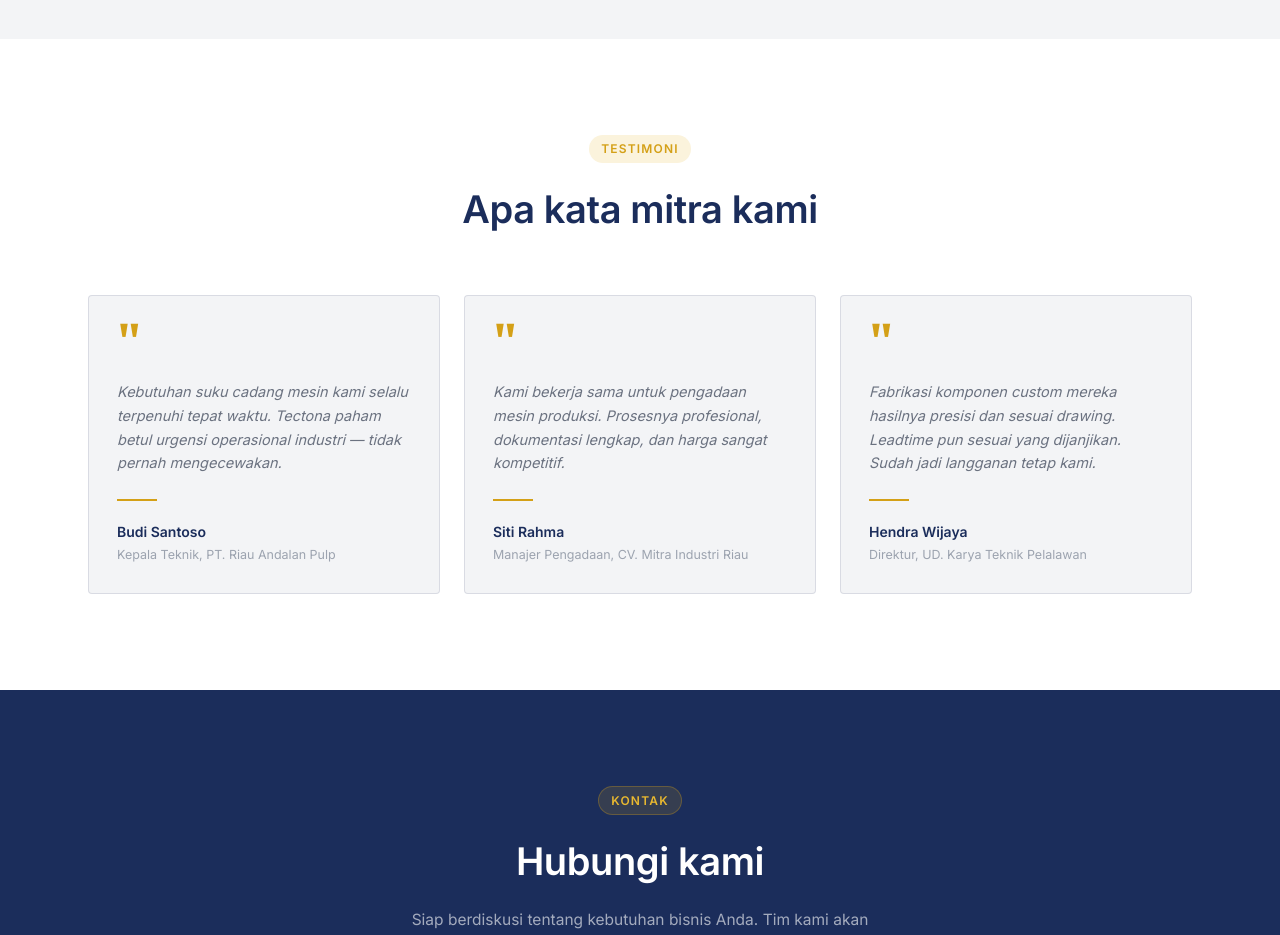
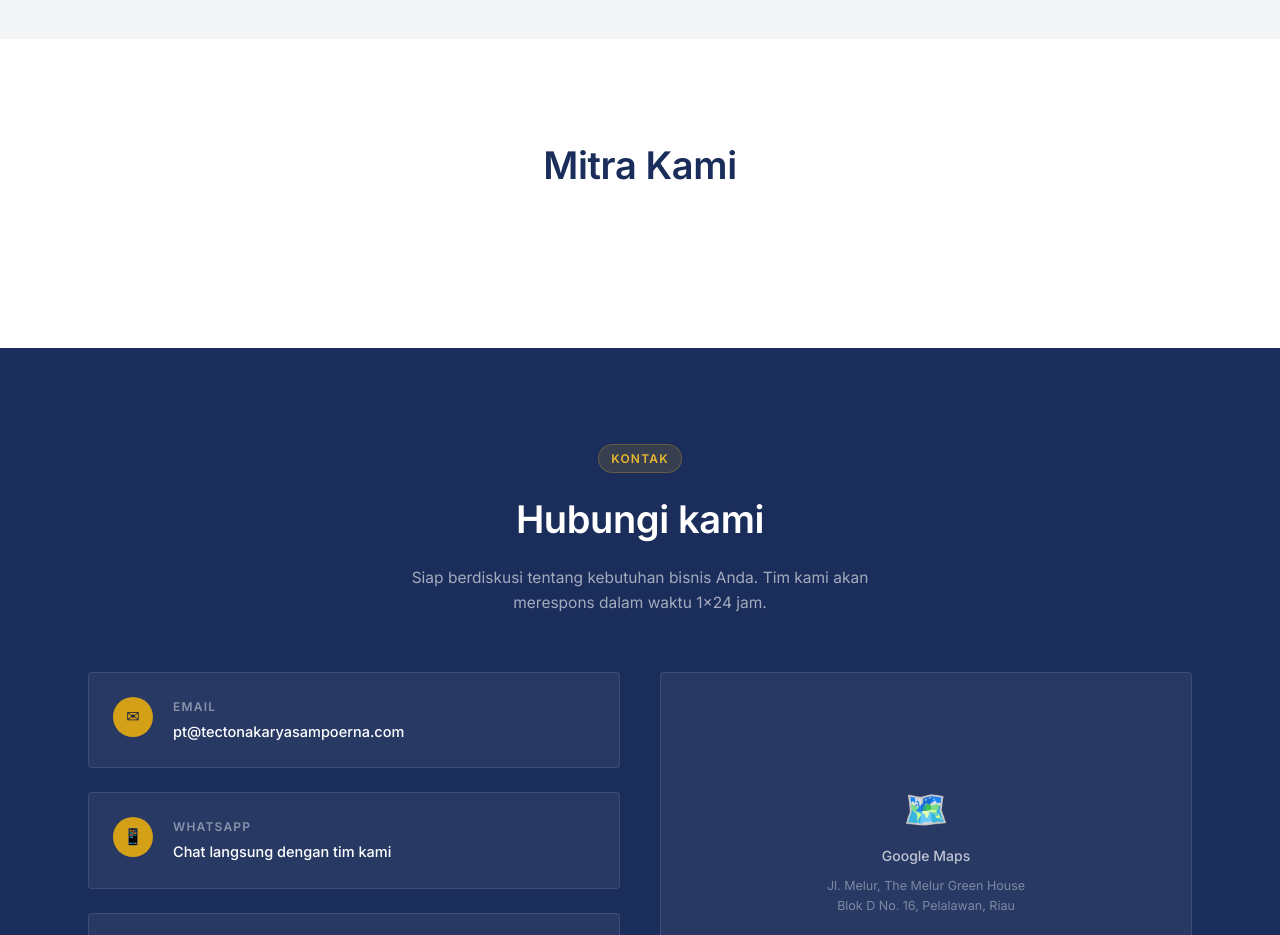
Before and after one commit to ifs20004-itdel/prototype, a Next.js app: page / in a window 1280 px wide. Shown: the part 2900-3835 px from the top of the page. Built offline with nearby package versions, Linux system fonts and the light colour scheme.

Commit message:
fix: delete testimoni

```diff
--- a/components/Partner.tsx
+++ b/components/Partner.tsx
@@ -4,14 +4,7 @@
   return (
     <section className="py-24" style={{ background: "var(--white)" }}>
       <div className="max-w-6xl mx-auto px-6">
-        {/* Header */}
         <div className="text-center mb-14">
-          <div
-            className="inline-block text-[12px] font-bold uppercase tracking-widest mb-4 px-3 py-1 rounded-full"
-            style={{ background: "var(--gold-pale)", color: "var(--gold)" }}
-          >
-            Testimoni
-          </div>
           <h2
             className="text-[32px] md:text-[38px] font-bold"
             style={{
@@ -20,12 +13,12 @@
               letterSpacing: "-0.01em",
             }}
           >
-            Apa kata mitra kami
+            Mitra Kami
           </h2>
         </div>
 
         {/* Cards */}
-        <div className="grid md:grid-cols-3 gap-6">
+        {/* <div className="grid md:grid-cols-3 gap-6">
           {testimonials.map((t, i) => (
             <div
               key={i}
@@ -35,7 +28,6 @@
                 border: "1px solid var(--line)",
               }}
             >
-              {/* Quote mark */}
               <div
                 className="text-[48px] leading-none font-bold mb-4 -mt-2"
                 style={{ color: "var(--gold)", fontFamily: "Georgia, serif" }}
@@ -50,13 +42,11 @@
                 {t.quote}
               </p>
 
-              {/* Divider */}
               <div
                 className="w-10 h-0.5 mb-5"
                 style={{ background: "var(--gold)" }}
               />
 
-              {/* Attribution */}
               <div>
                 <div
                   className="text-[14px] font-semibold"
@@ -73,7 +63,8 @@
               </div>
             </div>
           ))}
-        </div>
+        </div> */}
+
       </div>
     </section>
   );
```
